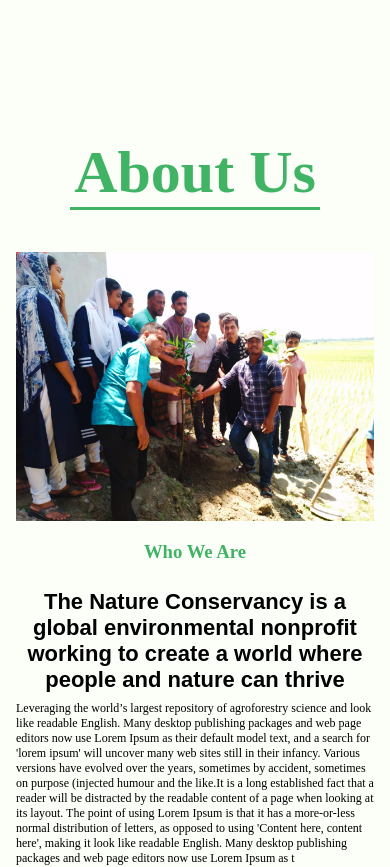
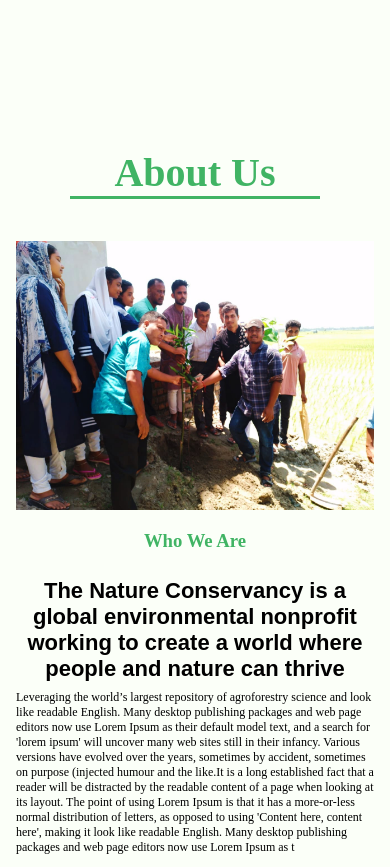
Before and after one commit to satya-ranjon/green_eco_dev, a React (Create React App) app: page / in a window 390 px wide. Shown: the part 780-1647 px from the top of the page. Built offline with nearby package versions, Linux system fonts and the light colour scheme.

Commit message:
font responsive design size change

```diff
--- a/src/app.scss
+++ b/src/app.scss
@@ -34,13 +34,15 @@
     height: 3px;
     background-color: var(--theme_text);
   }
-  @media screen and (max-width: 450px) {
+
+  @media screen and (max-width: 820px) {
+    font-size: 30px;
     span {
       width: 250px;
     }
   }
-  @media screen and (max-width: 600px) {
-    font-size: 30px;
+  @media screen and (max-width: 450px) {
+    font-size: 20px;
     span {
       width: 250px;
     }
@@ -94,7 +96,7 @@
         height: 30px;
       }
     }
-    @media screen and (max-width: 400px) {
+    @media screen and (max-width: 450px) {
       margin: auto 1vh;
     }
   }
```
